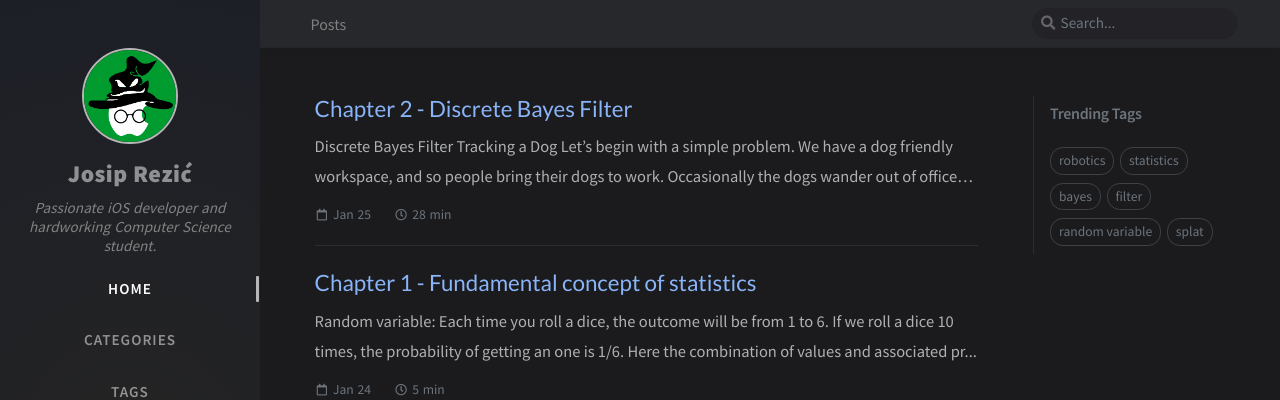
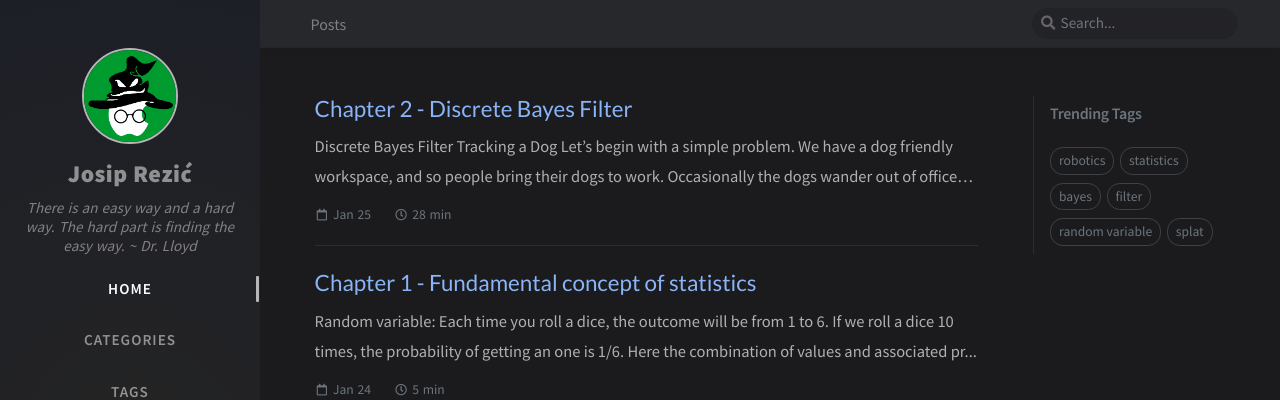
Before and after one commit to josiprezic/josiprezic.github.io, a Jekyll site: the page built from index.html, in a window 1280 px wide. Shown: the top 400 px of the page. Built offline with Jekyll 4.4.1, drawn with Linux system fonts in a browser that asks for light colours; nearby versions of some CDN libraries; the list of posts is cut into pages by our own code; comment, search, counter and statistics services are not loaded.

Commit message:
Update description text

```diff
--- a/_config.yml
+++ b/_config.yml
@@ -4,7 +4,7 @@
 title: Josip Rezić
 
 # it will display as the sub-title
-tagline: Passionate iOS developer and hardworking Computer Science student.
+tagline: There is an easy way and a hard way. The hard part is finding the easy way. ~ Dr. Lloyd
 
 # used by seo meta and the atom feed
 description: >-
```
